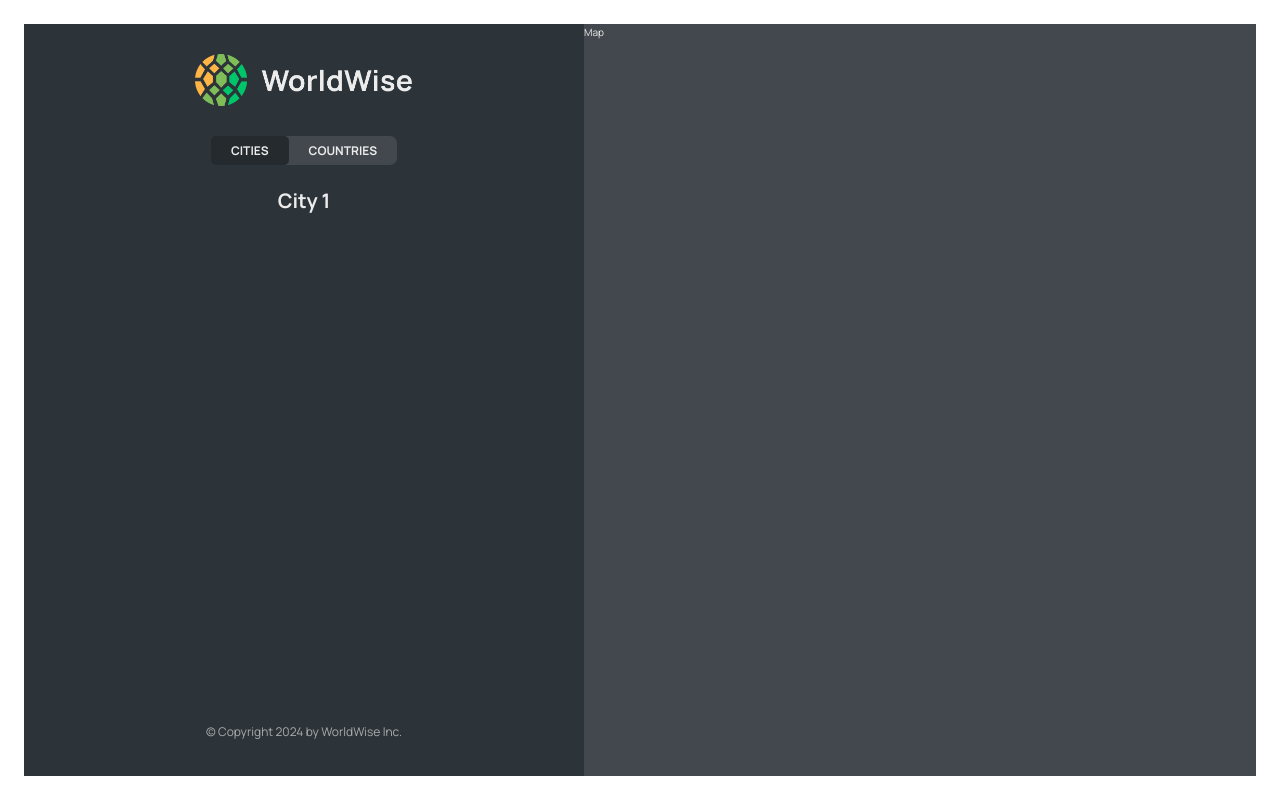
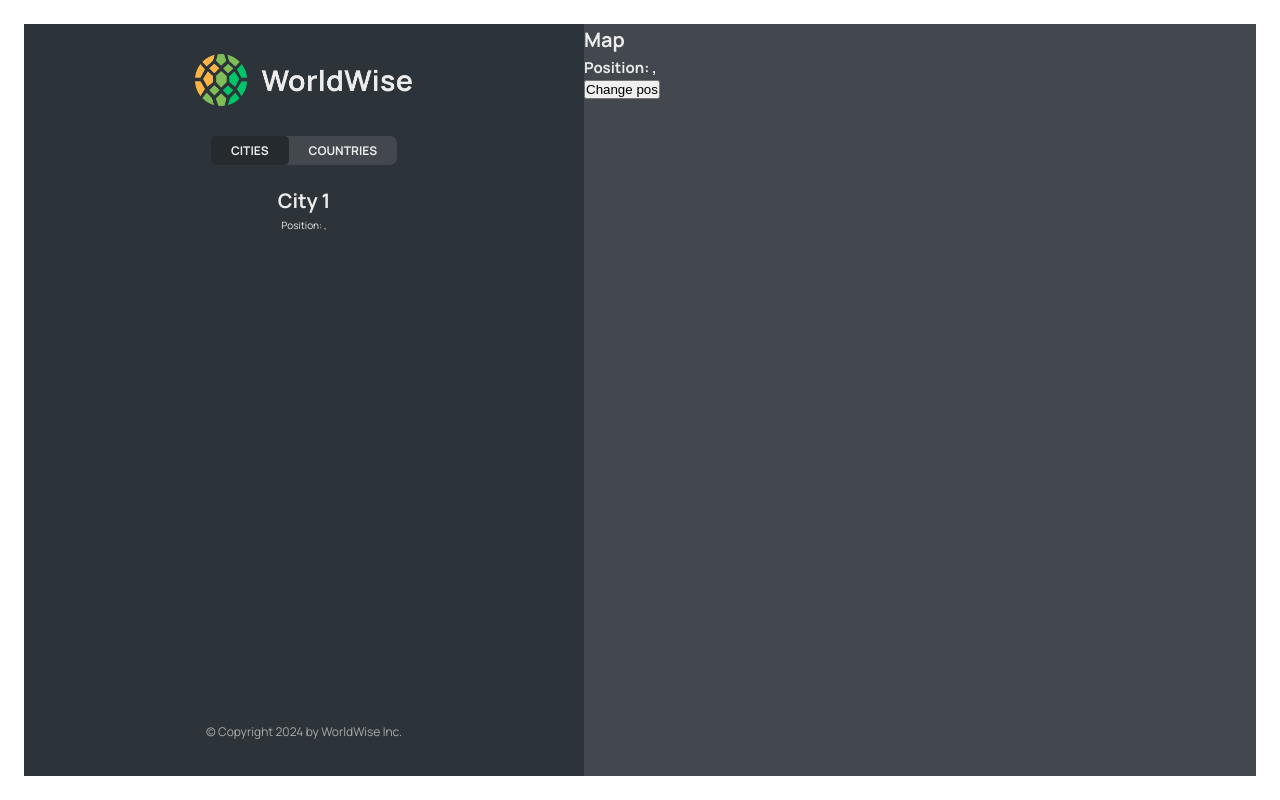
Before and after one commit to GustavoMunizBarrios/worldwise, a React (Vite) app: page /app/cities/1 in a window 1280 px wide. Built offline with nearby package versions, Linux system fonts and the light colour scheme; data requests are answered from the project's data file.

Commit message:
Reading and setting a Query String

```diff
--- a/src/components/City.jsx
+++ b/src/components/City.jsx
@@ -1,4 +1,5 @@
 /* import styles from "./City.module.css";
+
 
 const formatDate = (date) =>
   new Intl.DateTimeFormat("en", {
@@ -7,12 +8,16 @@
     year: "numeric",
     weekday: "long",
   }).format(new Date(date)); */
-
-import { useParams } from "react-router-dom";
+import { useSearchParams, useParams } from 'react-router-dom';
 
 function City() {
   /* In this component:  useParams() = {id: '98443197'} */
   const { id } = useParams()
+
+  /* Extract the query string `${id}?lat=${position.lat}&lng=${position.lng}` with  useSearchParams() */
+  const [searchParams, setSearchParams] = useSearchParams()
+  const lat = searchParams.get("lat")
+  const lng = searchParams.get("lng")
   // TEMP DATA
   /*   const currentCity = {
       cityName: "Lisbon",
@@ -24,7 +29,11 @@
   /* const { cityName, emoji, date, notes } = currentCity; */
 
   return (
-    <h1>City {id}</h1>
+    <>
+      <h1>City {id}</h1>
+      <p>Position: {lat}, {lng}</p>
+
+    </>
     /*  <div className={styles.city}>
        <div className={styles.row}>
          <h6>City name</h6>
--- a/src/components/CityItem.jsx
+++ b/src/components/CityItem.jsx
@@ -16,11 +16,12 @@
 
 export default function CityItem({ city }) {
 
-    const { cityName, emoji, date, id } = city
+    const { cityName, emoji, date, id, position } = city
 
     return (
         <li >
-            <Link className={styles.cityItem} to={`${id}`}>
+            {/* This is a query string: `${id}?lat=${position.lat}&lng=${position.lng}` */}
+            <Link className={styles.cityItem} to={`${id}?lat=${position.lat}&lng=${position.lng}`}>
                 <span className={styles.emoji}>{emoji}</span>
                 <h3 className={styles.name}>{cityName}</h3>
                 <time className={styles.date}>{formatDate(date)}</time>
--- a/src/components/Map.jsx
+++ b/src/components/Map.jsx
@@ -1,9 +1,18 @@
+import { useSearchParams } from 'react-router-dom';
 import styles from './Map.module.css'
 
 export default function Map() {
+    const [searchParams, setSearchParams] = useSearchParams()
+    const lat = searchParams.get("lat")
+    const lng = searchParams.get("lng")
+
     return (
         <div className={styles.mapContainer}>
-            Map
+            <h1>
+                Map
+            </h1>
+            <h2>Position: {lat}, {lng}</h2>
+            <button onClick={()=> {setSearchParams({lat:23, lng: 50})}}>Change pos</button>
         </div>
     );
 }
```
